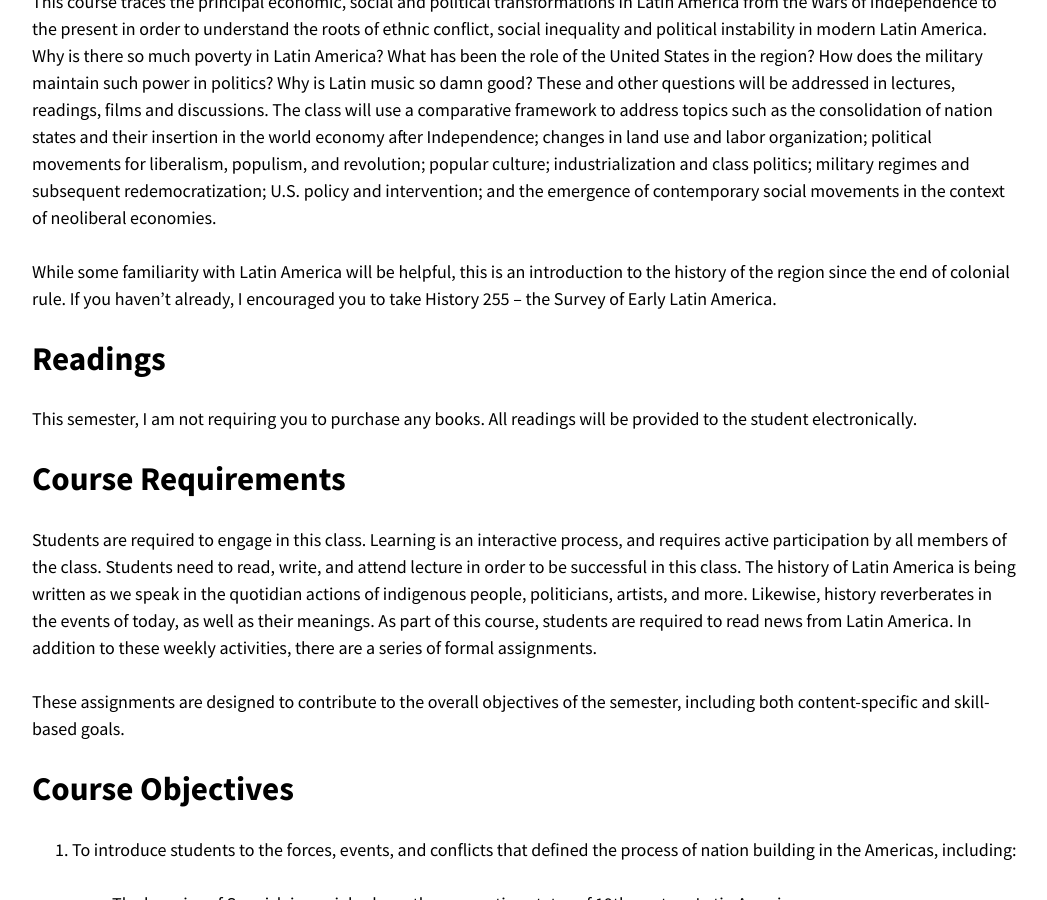
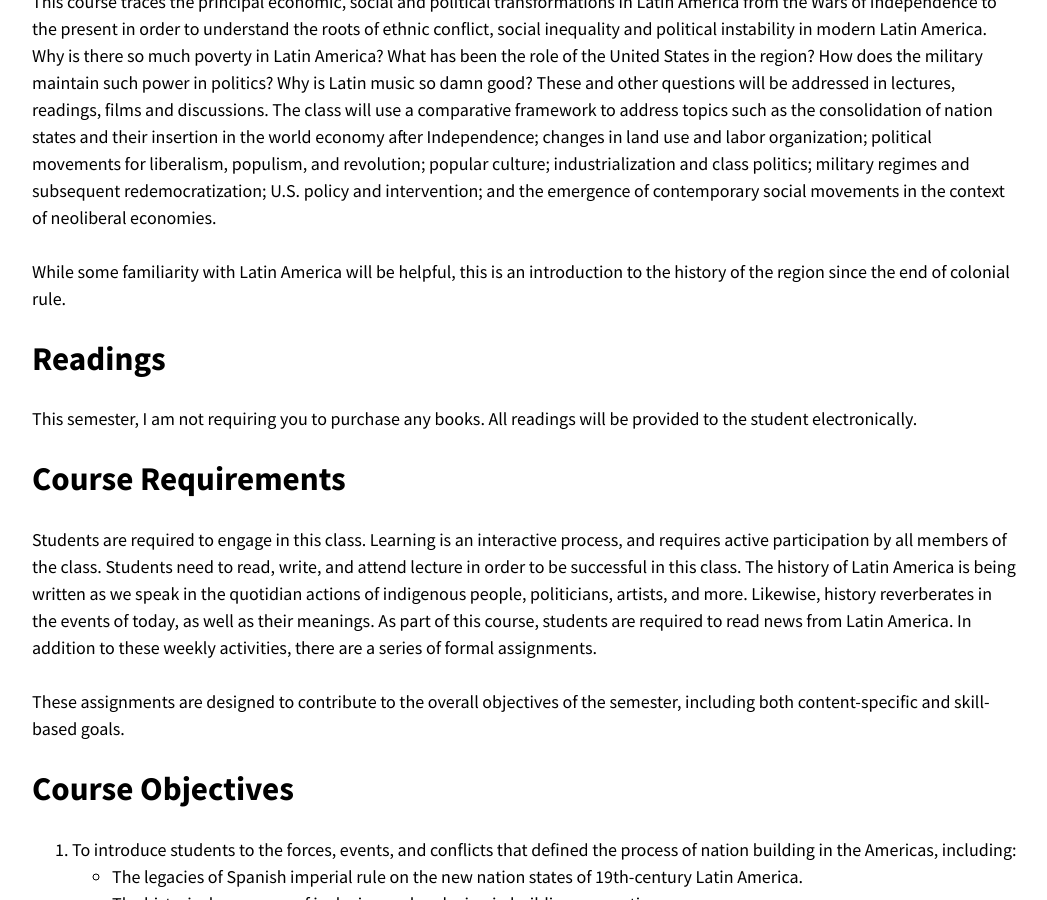
Before and after one commit to chadblack/2019MLA, a Jekyll site: the page built from syllabus.md, in a window 1280 px wide and 900 px high, scrolled down 734 px. Shown: the whole window, without its empty margins (114-1161 px from the left). Built offline with Jekyll 4.4.1, drawn with Linux system fonts in a browser that asks for light colours; nearby versions of some CDN libraries.

Commit message:
syllabus formatting

```diff
--- a/syllabus.md
+++ b/syllabus.md
@@ -39,9 +39,7 @@ redemocratization; U.S. policy and intervention; and the emergence of
 contemporary social movements in the context of neoliberal economies.
 
 While some familiarity with Latin America will be helpful, this is an
-introduction to the history of the region since the end of colonial rule. If
-you haven't already, I encouraged you to take History 255 – the Survey of Early
-Latin America.
+introduction to the history of the region since the end of colonial rule.
 
 # Readings
 
@@ -67,22 +65,21 @@ semester, including both content-specific and skill-based goals.
 
 1. To introduce students to the forces, events, and conflicts that defined the
    process of nation building in the Americas, including:
-
    * The legacies of Spanish imperial rule on the new nation states of 19th-century Latin America.
    * The historical processes of inclusion and exclusion in building new nations.
    * The role of indigenous people in building and contesting modern Latin American societies
    * The role of the United States in shaping the political economy of modern Latin America.
    * The expressions in Latin American popular culture of the tensions within society.
 
+
 2. To understand and use a variety of sources that provide the core of historical inquiry.
-
    * Primary written sources, and their particular challenges.
    * Secondary sources, and how to read them critically.
    * Visual and physical sources of evidence.
    * The absence of sources— finding lost voices, and reading against the grain.
 
+
 3. To be able to identify, understand, and critique historical argument.
-
    * Historians follow a lose set of epistemological, theoretical, and
    evidentiary rules in their attempts to recreate the limited past that is
    accessible to us through our incomplete archival record. At the college
```
